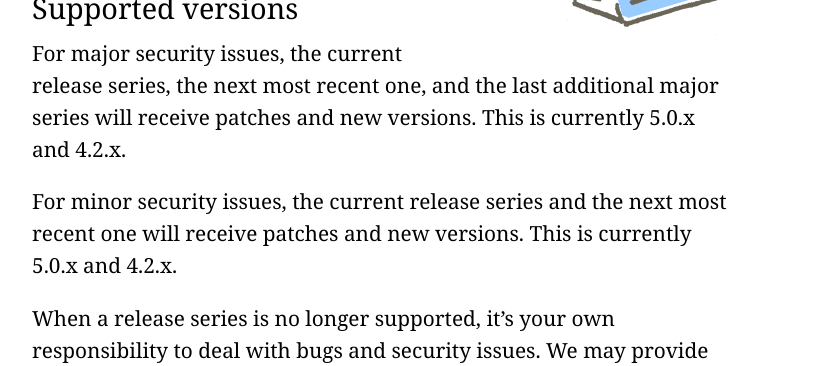
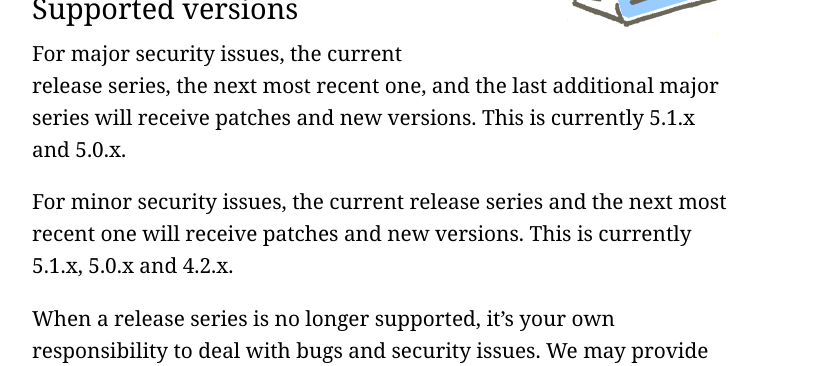
Before and after one commit to rails/homepage, a Jekyll site: the page built from security.html, in a window 1280 px wide and 900 px high. Shown: the part 497-863 px from the top of the window, without its empty margins (258-1075 px from the left). Built offline with Jekyll 4.4.1, drawn with Linux system fonts in a browser that asks for light colours.

Commit message:
Upgrade maintenance policy
Closes #79

```diff
--- a/security.html
+++ b/security.html
@@ -16,9 +16,9 @@ description: Ruby on Rails takes web security very seriously. This means includi
 
       <h2>Supported versions</h2>
 
-      <p>For major security issues, the current release series, the next most recent one, and the last additional major series will receive patches and new versions. This is currently 5.0.x and 4.2.x.</p>
+      <p>For major security issues, the current release series, the next most recent one, and the last additional major series will receive patches and new versions. This is currently 5.1.x and 5.0.x.</p>
 
-      <p>For minor security issues, the current release series and the next most recent one will receive patches and new versions. This is currently 5.0.x and 4.2.x.</p>
+      <p>For minor security issues, the current release series and the next most recent one will receive patches and new versions. This is currently 5.1.x, 5.0.x and 4.2.x.</p>
 
       <p>When a release series is no longer supported, it’s your own responsibility to deal with bugs and security issues. We may provide backports of the fixes and publish them to git, however there will be no new versions released. If you are not comfortable maintaining your own versions, you should upgrade to a supported version.</p>
 
```
